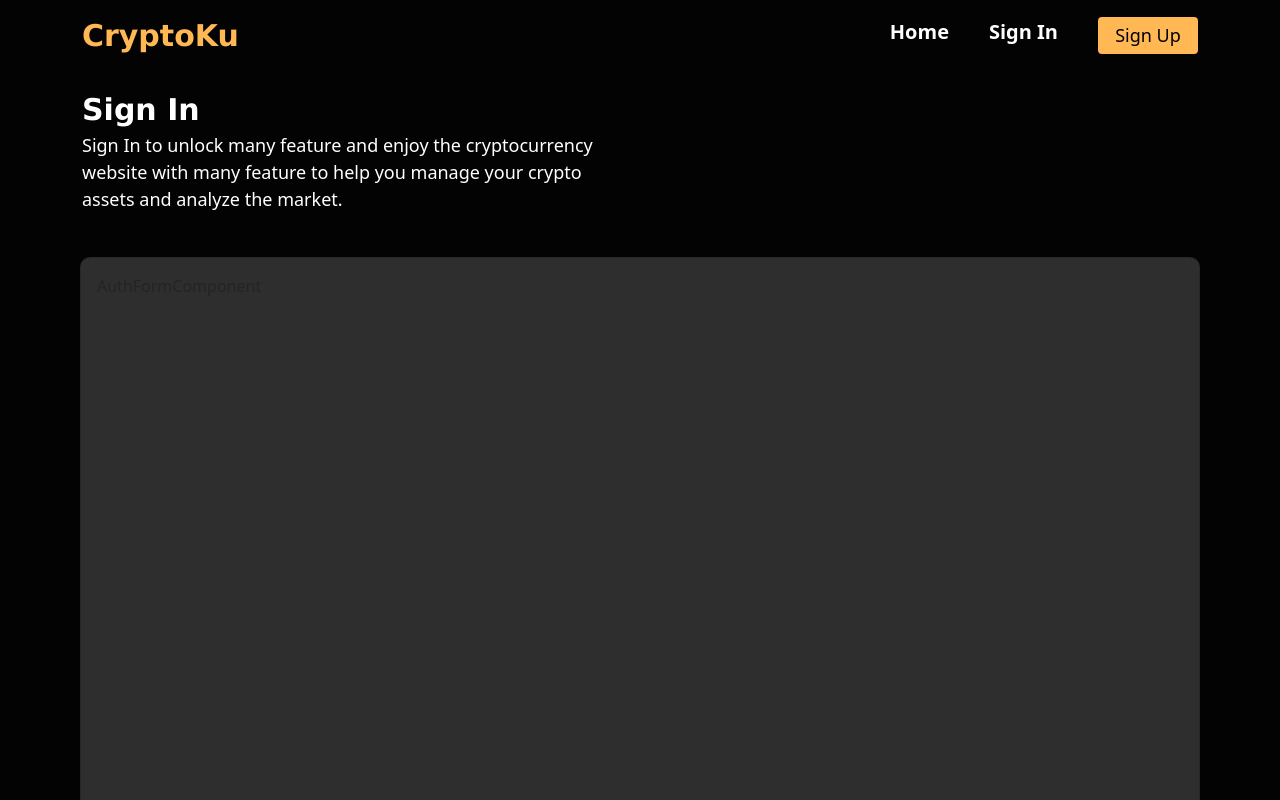
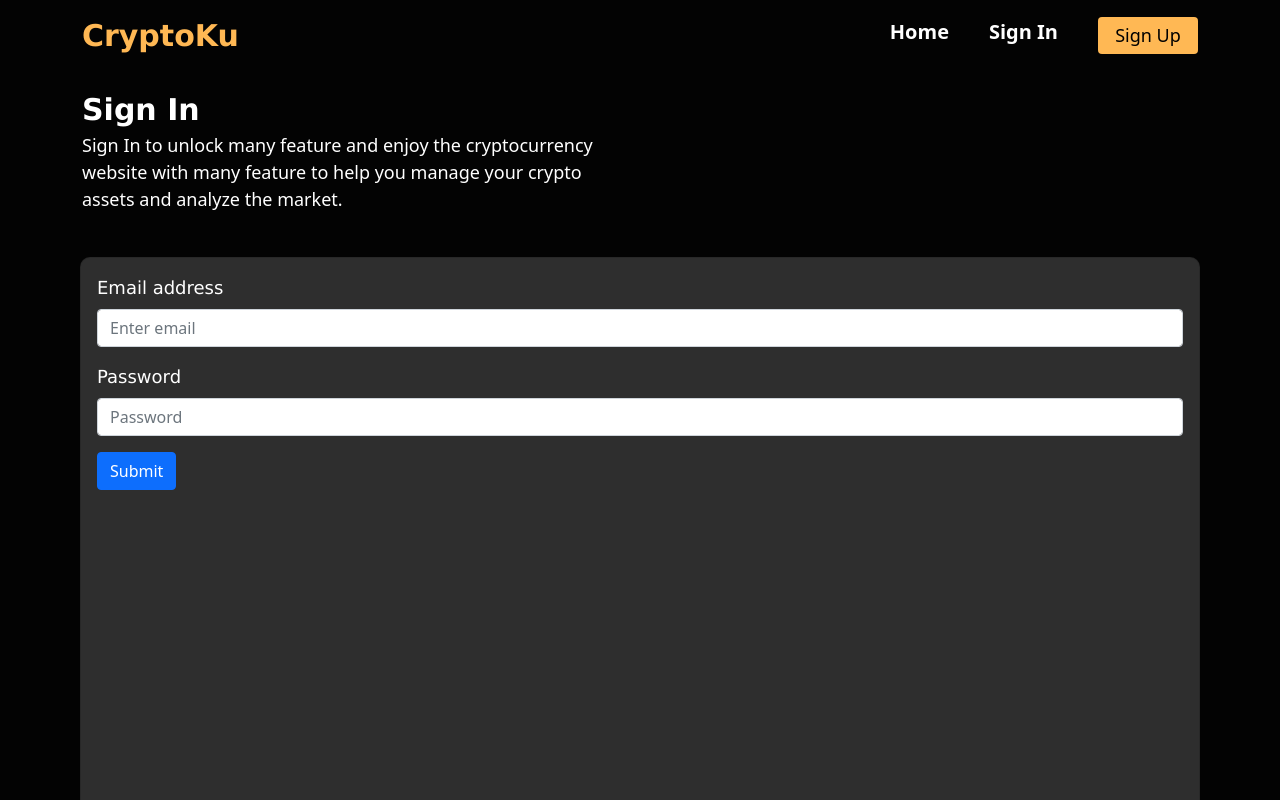
Before and after one commit to syauqiamiq/dot-freelance-test, a Next.js app: page /login in a window 1280 px wide. Shown: the top 800 px of the page. Built offline with nearby package versions, Linux system fonts and the light colour scheme.

Commit message:
fix: Navbar Responsive and Add Form Auth Component

```diff
--- a/components/AuthFormComponent/AuthFormComponent.jsx
+++ b/components/AuthFormComponent/AuthFormComponent.jsx
@@ -1,7 +1,51 @@
-import React from 'react';
+import { useRouter } from 'next/router';
+import React, { useState } from 'react';
+import { Alert, Button, Card, Form } from 'react-bootstrap';
+import styles from './form.module.css';
+const AuthFormComponent = ({ isRegisterForm }) => {
+  const [email, setEmail] = useState('');
+  const [password, setPassword] = useState('');
+  const [error, setError] = useState(false);
 
-const AuthFormComponent = () => {
-  return <div>AuthFormComponent</div>;
+  const router = useRouter();
+  const handleSubmit = (e) => {
+    e.preventDefault();
+    if (email == 'admin@admin.com' && password == 'admin') {
+      localStorage.setItem('isAuth', true);
+      router.push('/');
+    } else {
+      setError(true);
+      setTimeout(() => {
+        setError(false);
+      }, 5000);
+    }
+  };
+  return (
+    <div>
+      <Form onSubmit={handleSubmit}>
+        <Form.Group className="mb-3">
+          <Form.Label className={styles.formLabel}>Email address</Form.Label>
+          <Form.Control type="email" placeholder="Enter email" value={email} onChange={(e) => setEmail(e.target.value)} />
+        </Form.Group>
+
+        <Form.Group className="mb-3">
+          <Form.Label className={styles.formLabel}>Password</Form.Label>
+          <Form.Control type="password" placeholder="Password" value={password} onChange={(e) => setPassword(e.target.value)} />
+        </Form.Group>
+
+        {error ? (
+          <Form.Group className="mb-3">
+            <Alert variant="danger">Username / Password Salah</Alert>
+          </Form.Group>
+        ) : (
+          ''
+        )}
+        <Button variant="primary" type="submit">
+          Submit
+        </Button>
+      </Form>
+    </div>
+  );
 };
 
 export default AuthFormComponent;
--- /dev/null
+++ b/components/AuthFormComponent/form.module.css
@@ -0,0 +1,5 @@
+.formLabel {
+  font-size: 18px;
+  font-family: Verdana, sans-serif;
+  color: white;
+}
--- a/components/NavbarComponent/NavbarComponent.jsx
+++ b/components/NavbarComponent/NavbarComponent.jsx
@@ -4,11 +4,12 @@ import styles from './navbar.module.css';
 
 const NavbarComponent = () => {
   return (
-    <Navbar className={styles.navbar} expand="lg">
+    <>
+      <Navbar collapseOnSelect className={styles.navbar} expand="lg" variant="dark">
         <Container>
           <Navbar.Brand className={styles.navbarBrand}>CryptoKu</Navbar.Brand>
-        <Navbar.Toggle aria-controls="basic-navbar-nav" />
-        <Navbar.Collapse className="d-flex justify-content-end" id="basic-navbar-nav">
+          <Navbar.Toggle aria-controls="responsive-navbar-nav" />
+          <Navbar.Collapse className="d-flex justify-content-end" id="responsive-navbar-nav">
             <Nav>
               <Link href="/">
                 <a className={styles.navLink}> Home</a>
@@ -21,6 +22,7 @@ const NavbarComponent = () => {
           </Navbar.Collapse>
         </Container>
       </Navbar>
+    </>
   );
 };
 
```
Lines whose indentation alone changed are shown as unchanged.
